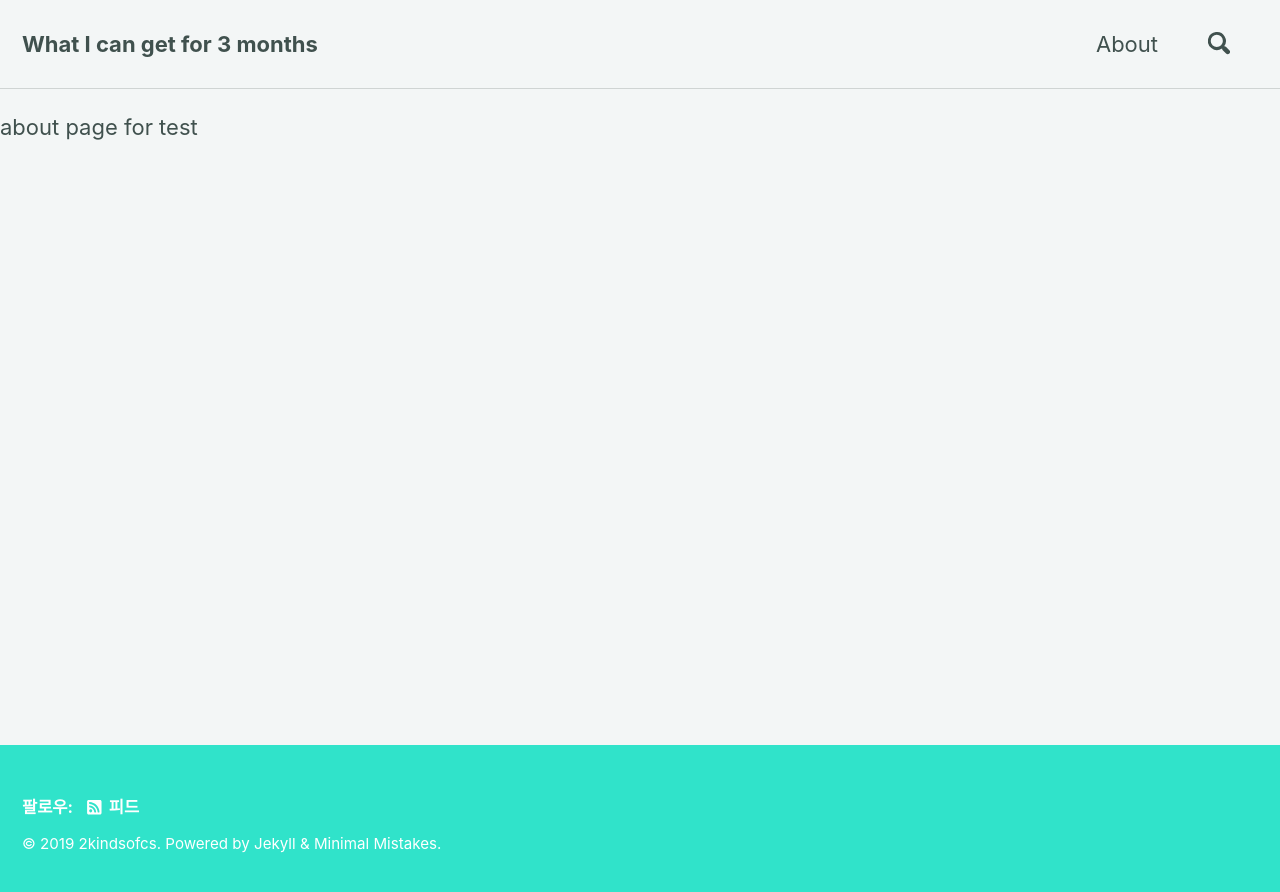
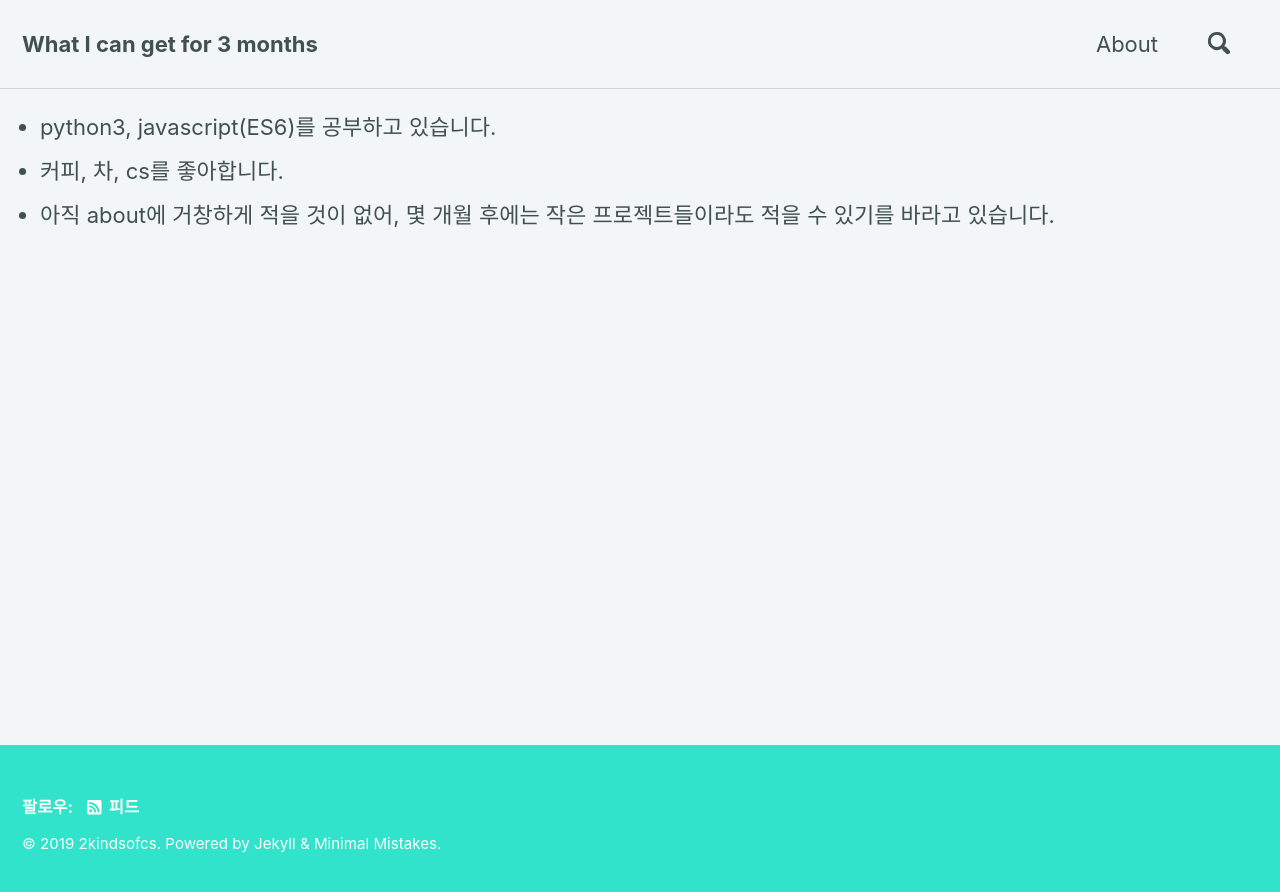
Before and after one commit to 2kindsofcs/-, a Jekyll site: the page built from _pages/about.md, in a window 1280 px wide. Shown: the top 892 px of the page. Built offline with Jekyll 4.4.1, drawn with Linux system fonts in a browser that asks for light colours; nearby versions of some CDN libraries; our own code applies the rules of GitHub Pages for plain Markdown files.

Commit message:
Add about page

```diff
--- a/_pages/about.md
+++ b/_pages/about.md
@@ -3,6 +3,9 @@ permalink: /about/
 title: "About"
 excerpt: "Minimal Mistakes is a flexible two-column Jekyll theme."
 toc: true
+layout: default
 ---
 
-about page for test
+* python3, javascript(ES6)를 공부하고 있습니다.
+* 커피, 차, cs를 좋아합니다.
+* 아직 about에 거창하게 적을 것이 없어, 몇 개월 후에는 작은 프로젝트들이라도 적을 수 있기를 바라고 있습니다.
```
